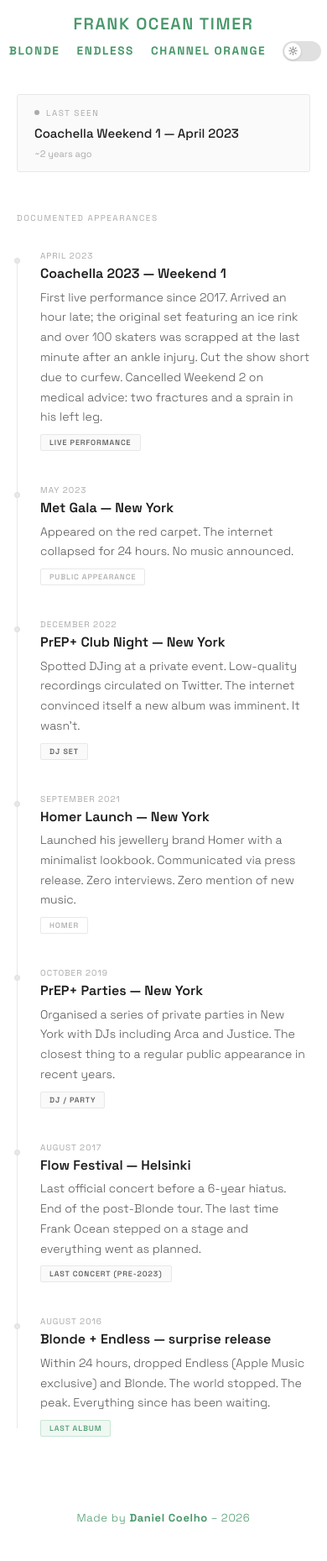
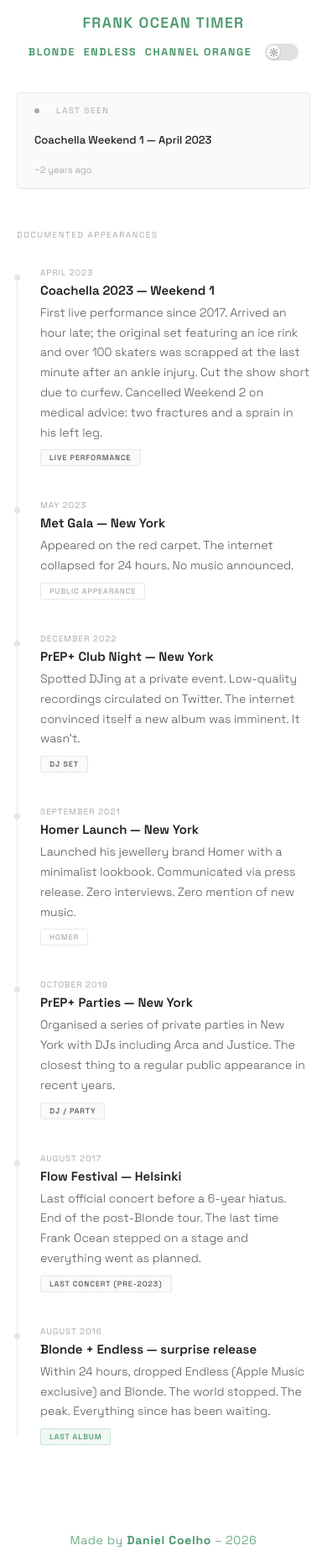
Before and after one commit to Deni-jpg/Frank-Ocean-Timer, a Flask app: page /sightings in a window 390 px wide. Shown: the whole page at 84% size. Before the commit the page ends 1815 px from the top, so only its background shows below. Run offline with Flask 3, Linux system fonts and the light colour scheme.

Commit message:
fix css vinil e html

```diff
--- a/static/css/sightings.css
+++ b/static/css/sightings.css
@@ -41,48 +41,66 @@
 }
 
 body {
-  position: relative;
   min-height: 100vh;
   display: flex;
   flex-direction: column;
 }
 
-/* ── Cursor vinil ── */
+/* ── Cursor vinil melhorado ── */
 #vinyl-cursor {
   position: fixed;
-  width: 38px; height: 38px;
+  width: 44px; height: 44px;
   pointer-events: none;
   transform: translate(-50%, -50%);
   z-index: 9999;
   left: -100px; top: -100px;
+  filter: drop-shadow(0 2px 6px rgba(0,0,0,0.35));
 }
-#vinyl-cursor svg { display: block; animation: vinyl-spin 1.8s linear infinite; animation-play-state: paused; }
+
+#vinyl-cursor svg {
+  display: block;
+  animation: vinyl-spin 2.2s linear infinite;
+  animation-play-state: paused;
+  transition: transform 0.15s ease;
+}
+
 #vinyl-cursor.spinning svg { animation-play-state: running; }
-@keyframes vinyl-spin { from { transform: rotate(0deg); } to { transform: rotate(360deg); } }
+#vinyl-cursor.clicking svg { transform: scale(0.85); }
 
-/* ── Cabeçalho ── */
-#cabeca {
-  position: absolute;
-  top: 20px; left: 40px;
-  text-transform: uppercase;
-  letter-spacing: 0.05em;
+@keyframes vinyl-spin {
+  from { transform: rotate(0deg); }
+  to   { transform: rotate(360deg); }
+}
+
+/* ── Header — flex, tudo alinhado ── */
+#header {
+  width: 100%;
+  padding: 0 40px;
+  height: 80px;
+  display: flex;
+  align-items: center;
+  justify-content: space-between;
+  flex-shrink: 0;
 }
 
 h1#titulo {
   font-weight: 600;
-  font-size: 25px;
+  font-size: 22px;
   color: var(--green);
   letter-spacing: 0.08em;
+  text-transform: uppercase;
+  transition: color 0.3s;
+  white-space: nowrap;
 }
 
 /* ── Nav ── */
 #navButtons {
-  position: absolute;
-  top: 40px; right: 40px;
+  display: flex;
+  align-items: center;
+  gap: 0;
   text-transform: uppercase;
   letter-spacing: 0.10em;
-  display: flex;
-  align-items: center;
+  flex-wrap: nowrap;
 }
 
 .nav-btn {
@@ -91,9 +109,11 @@
   padding: 0.25rem 0;
   color: var(--green);
   text-decoration: none;
+  font-weight: 800;
+  font-size: 14px;
   transition: color 0.3s ease-in-out;
-  font-weight: 800;
   cursor: none;
+  white-space: nowrap;
 }
 
 .nav-btn::after {
@@ -125,13 +145,11 @@
 .switch-track {
   display: flex;
   align-items: center;
-  width: 46px;
-  height: 24px;
+  width: 46px; height: 24px;
   border-radius: 999px;
   background: var(--switch-bg);
   padding: 2px;
   transition: background 0.3s;
-  position: relative;
 }
 
 .switch-thumb {
@@ -141,28 +159,23 @@
   display: flex;
   align-items: center;
   justify-content: center;
+  color: var(--switch-icon);
+  box-shadow: 0 1px 3px rgba(0,0,0,0.18);
+  transform: translateX(0);
   transition: transform 0.3s cubic-bezier(0.34, 1.56, 0.64, 1), background 0.3s;
-  transform: translateX(0);
-  color: var(--switch-icon);
-  box-shadow: 0 1px 3px rgba(0,0,0,0.15);
 }
 
-/* no dark mode, thumb desliza para a direita */
-html.dark .switch-thumb {
-  transform: translateX(22px);
-}
+html.dark .switch-thumb { transform: translateX(22px); }
 
-/* mostra sol no light, lua no dark */
 .icon-moon { display: none; }
 .icon-sun  { display: block; }
-
 html.dark .icon-sun  { display: none; }
 html.dark .icon-moon { display: block; }
 
 /* ── Conteúdo ── */
 #conteudo {
   flex: 1;
-  padding: 120px 40px 60px;
+  padding: 40px 40px 60px;
   max-width: 680px;
   width: 100%;
   margin: 0 auto;
@@ -339,30 +355,56 @@
 
 #rodape a:hover::after { width: 100%; }
 
-/* ── Mobile ── */
+/* ── Tablet (600–900px) ── */
+@media (max-width: 900px) {
+  #header { padding: 0 24px; }
+  #conteudo { padding: 32px 24px 60px; }
+}
+
+/* ── Mobile (até 600px) ── */
 @media (max-width: 600px) {
-  body { min-height: 100dvh; justify-content: space-between; }
+  body { min-height: 100dvh; }
 
-  #cabeca { position: static; text-align: center; padding-top: 1rem; }
-  h1#titulo { font-size: 5vw; }
+  #header {
+    height: auto;
+    padding: 1rem 1.25rem 0.75rem;
+    flex-direction: column;
+    align-items: center;
+    gap: 0.75rem;
+  }
+
+  h1#titulo { font-size: 4.5vw; }
 
   #navButtons {
-    position: static;
-    display: flex;
     justify-content: center;
     flex-wrap: wrap;
-    gap: 0.25rem 0.75rem;
-    padding: 0.4rem 0;
-    align-items: center;
+    gap: 0.3rem 0.6rem;
   }
 
-  .nav-btn { margin: 0; padding: 0.3rem 0.25rem; font-size: 3.5vw; }
-  #themeToggle { margin-left: 0.25rem; }
+  .nav-btn {
+    font-size: 3.2vw;
+    margin: 0;
+    padding: 0.25rem 0;
+  }
 
-  #conteudo { padding: 2rem 1.25rem 2rem; }
+  #themeToggle { margin-left: 0.4rem; }
 
-  .last-seen { flex-wrap: wrap; gap: 0.5rem; }
-  .ls-ago { margin-left: 0; }
+  .switch-track { width: 40px; height: 20px; }
+  .switch-thumb { width: 16px; height: 16px; }
+  html.dark .switch-thumb { transform: translateX(20px); }
 
-  #rodape { font-size: 13px; padding: 1rem 0; }
+  #conteudo { padding: 1.5rem 1.25rem 3rem; }
+
+  .ls-value { font-size: 13px; }
+  .ls-ago { margin-left: 0; width: 100%; }
+
+  .event-title { font-size: 15px; }
+
+  #rodape { font-size: 14px; padding: 1rem 0; }
 }
+
+/* ── Very small (até 380px) ── */
+@media (max-width: 380px) {
+  h1#titulo { font-size: 5vw; }
+  .nav-btn { font-size: 3.5vw; }
+}
--- a/templates/sightings.html
+++ b/templates/sightings.html
@@ -8,22 +8,30 @@
 </head>
 <body>
 
+  <!-- Cursor vinil melhorado -->
   <div id="vinyl-cursor">
-    <svg width="38" height="38" viewBox="0 0 38 38" xmlns="http://www.w3.org/2000/svg">
-      <circle cx="19" cy="19" r="18" fill="#111" stroke="#2a2a2a" stroke-width="0.8"/>
-      <circle cx="19" cy="19" r="15" fill="none" stroke="#1c1c1c" stroke-width="0.9"/>
-      <circle cx="19" cy="19" r="11" fill="none" stroke="#1c1c1c" stroke-width="0.9"/>
-      <circle cx="19" cy="19" r="7"  fill="none" stroke="#202020" stroke-width="0.7"/>
-      <path d="M19 1 A18 18 0 0 1 37 19" fill="none" stroke="#272727" stroke-width="1.2"/>
-      <path d="M19 37 A18 18 0 0 1 1 19"  fill="none" stroke="#272727" stroke-width="1.2"/>
-      <circle cx="19" cy="19" r="2.8" fill="#555"/>
-      <circle cx="19" cy="19" r="1.3" fill="#111"/>
+    <svg width="44" height="44" viewBox="0 0 44 44" xmlns="http://www.w3.org/2000/svg">
+      <!-- corpo do disco -->
+      <circle cx="22" cy="22" r="21" fill="#0d0d0d"/>
+      <!-- ranhuras com opacidade variada para profundidade -->
+      <circle cx="22" cy="22" r="18.5" fill="none" stroke="#1e1e1e" stroke-width="1.2"/>
+      <circle cx="22" cy="22" r="16"   fill="none" stroke="#222"    stroke-width="0.8"/>
+      <circle cx="22" cy="22" r="13.5" fill="none" stroke="#1e1e1e" stroke-width="1"/>
+      <circle cx="22" cy="22" r="11"   fill="none" stroke="#222"    stroke-width="0.8"/>
+      <circle cx="22" cy="22" r="8.5"  fill="none" stroke="#1e1e1e" stroke-width="0.8"/>
+      <!-- reflexo de luz — arco sutil no topo -->
+      <path d="M8 16 A16 16 0 0 1 36 16" fill="none" stroke="#2e2e2e" stroke-width="1.5" stroke-linecap="round"/>
+      <!-- label central (imitação do label colorido dos vinis) -->
+      <circle cx="22" cy="22" r="6" fill="#1a1a1a"/>
+      <circle cx="22" cy="22" r="5.2" fill="#2a2218"/>
+      <!-- buraco central -->
+      <circle cx="22" cy="22" r="1.8" fill="#0d0d0d"/>
     </svg>
   </div>
 
-  <div id="cabeca">
-    <h1 id="titulo">FRANK OCEAN TIMER</h1>
-  </div>
+  <!-- Header: título e nav no mesmo flex row, alinhados -->
+  <div id="header">
+    <h1 id="titulo">Frank Ocean Timer</h1>
 
     <div id="navButtons">
       <a href="/blonde"         class="nav-btn blonde">Blonde</a>
@@ -33,25 +41,24 @@
       <button id="themeToggle" aria-label="Toggle dark mode">
         <span class="switch-track">
           <span class="switch-thumb">
-          <!-- sol -->
             <svg class="icon-sun" width="11" height="11" viewBox="0 0 24 24" fill="none" stroke="currentColor" stroke-width="2.5" stroke-linecap="round">
               <circle cx="12" cy="12" r="4"/>
-            <line x1="12" y1="2"     x2="12" y2="5"/>
-            <line x1="12" y1="19"    x2="12" y2="22"/>
-            <line x1="2"  y1="12"    x2="5"  y2="12"/>
-            <line x1="19" y1="12"    x2="22" y2="12"/>
-            <line x1="4.22" y1="4.22"   x2="6.34"  y2="6.34"/>
+              <line x1="12" y1="2"  x2="12" y2="5"/>
+              <line x1="12" y1="19" x2="12" y2="22"/>
+              <line x1="2"  y1="12" x2="5"  y2="12"/>
+              <line x1="19" y1="12" x2="22" y2="12"/>
+              <line x1="4.22"  y1="4.22"  x2="6.34"  y2="6.34"/>
               <line x1="17.66" y1="17.66" x2="19.78" y2="19.78"/>
               <line x1="19.78" y1="4.22"  x2="17.66" y2="6.34"/>
               <line x1="6.34"  y1="17.66" x2="4.22"  y2="19.78"/>
             </svg>
-          <!-- lua -->
             <svg class="icon-moon" width="11" height="11" viewBox="0 0 24 24" fill="none" stroke="currentColor" stroke-width="2.5" stroke-linecap="round">
               <path d="M21 12.79A9 9 0 1 1 11.21 3 7 7 0 0 0 21 12.79z"/>
             </svg>
           </span>
         </span>
       </button>
+    </div>
   </div>
 
   <div id="conteudo">
@@ -127,12 +134,10 @@
 
   <script src="{{ url_for('static', filename='js/vinyl-cursor.js') }}"></script>
   <script>
-    const btn = document.getElementById('themeToggle');
+    const btn  = document.getElementById('themeToggle');
     const html = document.documentElement;
 
-    if (localStorage.getItem('theme') === 'dark') {
-      html.classList.add('dark');
-    }
+    if (localStorage.getItem('theme') === 'dark') html.classList.add('dark');
 
     btn.addEventListener('click', () => {
       html.classList.toggle('dark');
```
Also changed, not shown: other parts of static/css/sightings.css (+29 -26 lines). Lines whose indentation alone changed are shown as unchanged.
